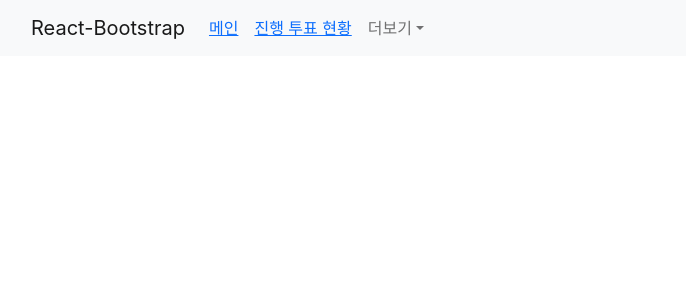
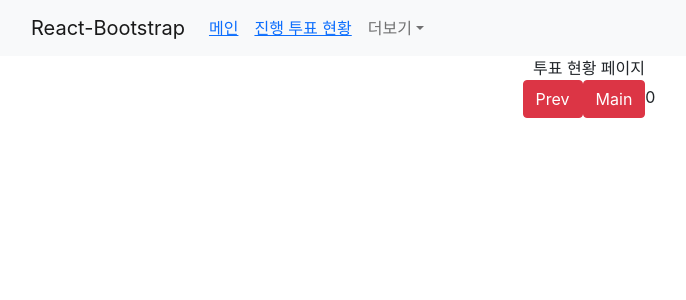
Before and after one commit to eirinlove/status, a React (Create React App) app: page /CurrentPage in a window 1280 px wide. Shown: the top 300 px of the page, without its empty margins (51-737 px from the left). Built offline with nearby package versions, Linux system fonts and the light colour scheme.

Commit message:
PropsAndURLParameter

```diff
--- a/src/App.js
+++ b/src/App.js
@@ -8,11 +8,13 @@ import './App.css';
 import { Link, Route, Switch } from 'react-router-dom';
 
 import External from './component/External.js'
-
+import Current from './component/Current.js'
+import VoteList from './component/VoteList.js'
 
 function App() {
 
   let [image, imageChanger] = useState(dataV);
+  let [first, second] = useState(0);
 
   return (
     <div className="App">
@@ -23,7 +25,7 @@ function App() {
     <Navbar.Collapse id="basic-navbar-nav">
       <Nav className="me-auto">
         <Nav.Link><Link to="/">메인</Link></Nav.Link>
-        <Nav.Link><Link to="detail">진행 투표 현황</Link></Nav.Link>
+        <Nav.Link><Link to="CurrentPage">진행 투표 현황</Link></Nav.Link>
         <NavDropdown title="더보기" id="basic-nav-dropdown">
           <NavDropdown.Item href="#action/3.1">Action</NavDropdown.Item>
           <NavDropdown.Item href="#action/3.2">Another action</NavDropdown.Item>
@@ -38,7 +40,7 @@ function App() {
 
 
 
-
+<Switch>
 <Route exact path="/">
   <div>메인페이지</div>
   <External/>
@@ -61,14 +63,21 @@ function App() {
 
 
 
-<Route path="/detail">
-<div> 다른 페이지</div>
+<Route path="/CurrentPage">
+
+<Current first={first}/>
+
+</Route>
+
+<Route path="/votelist/:id"> {/*URL 파라미터, ejs처럼 아무 문자열이나 받아 id로 정의한다는 뜻 */}
+
+<VoteList image={image}/> {/* 본문에 있는 data.js를 참조한 image State를 VoteList로 넘겨 처리하게 함. */}
+
 </Route>
 
 
 
-
-
+</Switch>
 
 
     </div>
--- /dev/null
+++ b/src/component/Current.js
@@ -0,0 +1,25 @@
+import React, { useState } from 'react';
+import { useHistory } from 'react-router-dom';
+
+
+function Current(props){
+
+
+let history = useHistory();
+
+    return (
+  <div>
+
+
+    <div> 투표 현황 페이지</div>
+    <button className="btn btn-danger"
+    onClick={()=>{ history.goBack();}}>Prev</button>
+    <button className="btn btn-danger"
+    onClick={()=>{ history.push('/');}}>Main</button>
+    {props.first}
+  </div>
+
+    )
+  }
+
+  export default Current;
--- a/src/component/External.js
+++ b/src/component/External.js
@@ -1,6 +1,11 @@
 import React, { useState } from 'react';
+import { useHistory } from 'react-router-dom';
+
 
 function External(){
+
+
+let history = useHistory();
 
     return (
   <div>
--- /dev/null
+++ b/src/component/VoteList.js
@@ -0,0 +1,24 @@
+import React, { useState } from 'react';
+import { useHistory, useParams } from 'react-router-dom';
+
+
+function VoteItem(props){
+
+
+let { id } = useParams();
+
+return (
+
+    <div> 어디로부터 오셨을까 {id}
+
+   <div>
+
+   <img src ={props.image[id].src}></img>
+   </div>
+
+    </div>
+
+)
+}
+
+export default VoteItem;
--- a/src/data.js
+++ b/src/data.js
@@ -5,20 +5,20 @@ export {name, cName, dataV}  // export default뒤의 변수를 적으면, 다른
 let dataV  = [{
 
     id : 0,
-    src : "./images/hanzo.jpg"
+    src : "../images/hanzo.jpg"
 
 },
 
 {
 
     id : 1,
-    src : "./images/rein.png"
+    src : "../images/rein.png"
 
 },
 
 {
     id : 2,
-    src : "./images/mercy.jpg"
+    src : "../images/mercy.jpg"
 
 
 }
```
